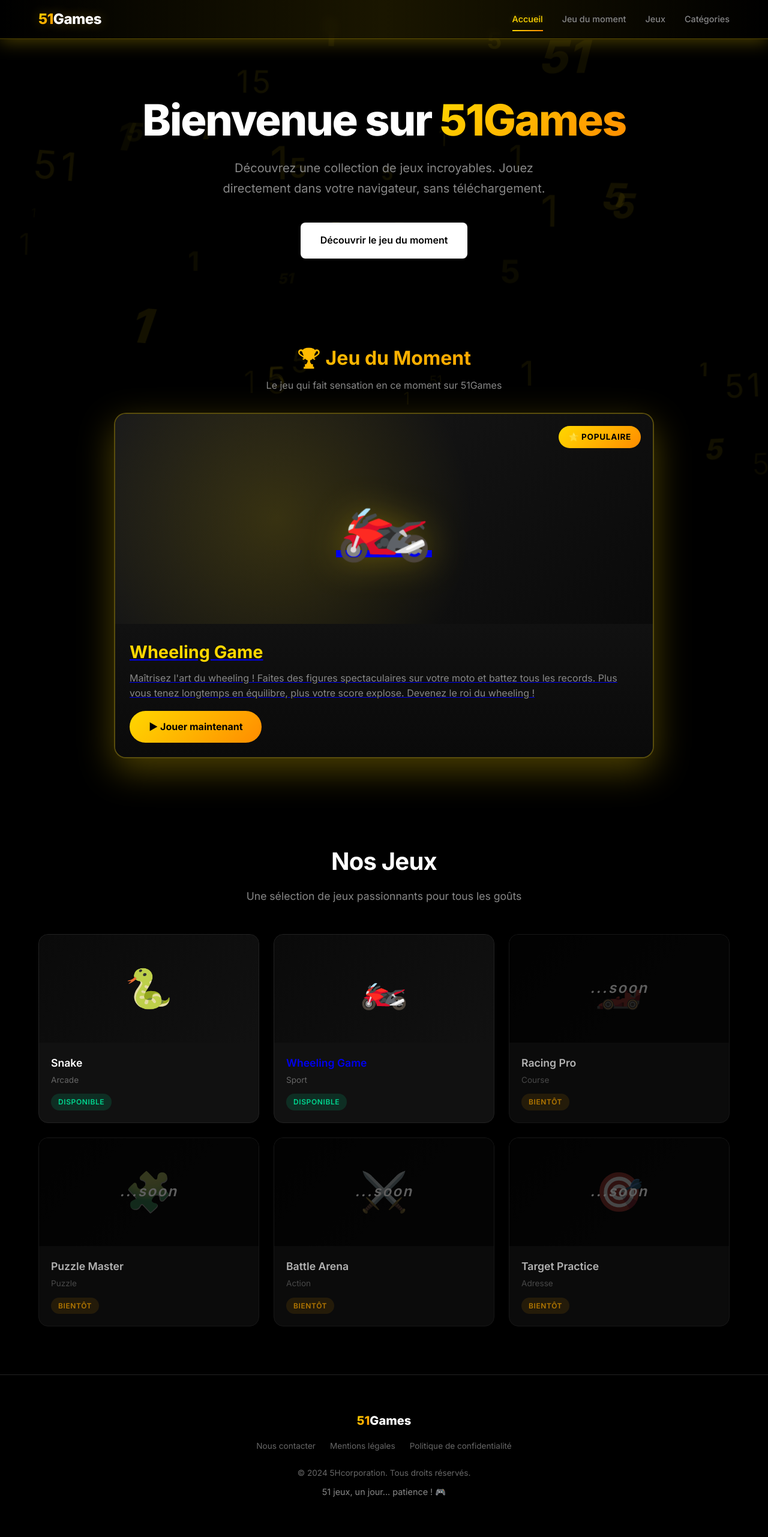
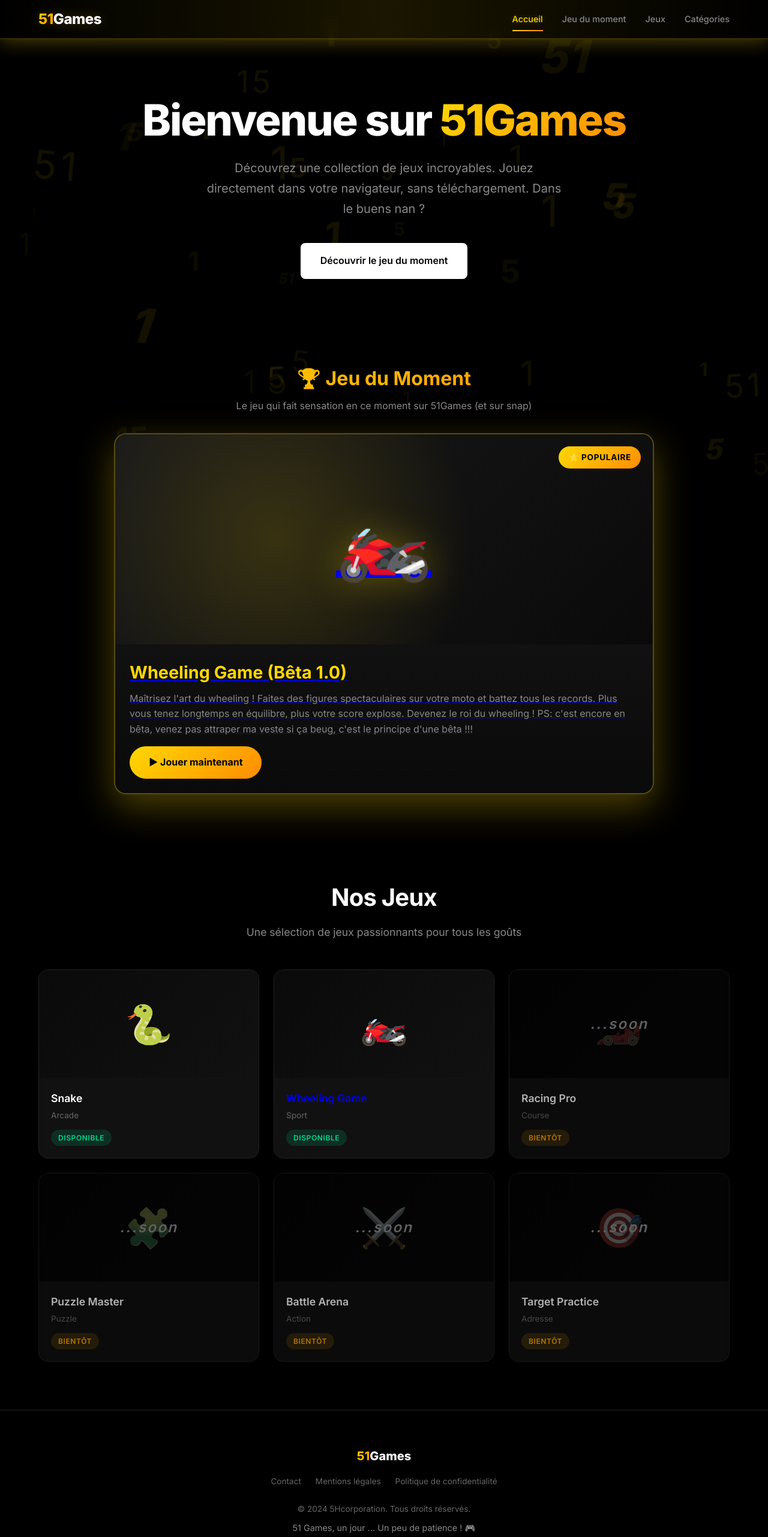
Before and after one commit to ZaherMadi/51Games, a plain HTML site: page index.html in a window 1280 px wide. Shown: the whole page at 60% size. Before the commit the page ends 2528 px from the top, so only its background shows below. Drawn offline with Linux system fonts and the light colour scheme.

Commit message:
51Games Beta V1.0

```diff
--- a/index.html
+++ b/index.html
@@ -3,7 +3,7 @@
 <head>
     <meta charset="UTF-8">
     <meta name="viewport" content="width=device-width, initial-scale=1.0">
-    <title>51Games - Votre portail de jeux en ligne</title>
+    <title>51Games - Jeux dans le bueno </title>
     <link rel="stylesheet" href="css/style.css">
     <link rel="preconnect" href="https://fonts.googleapis.com">
     <link rel="preconnect" href="https://fonts.gstatic.com" crossorigin>
@@ -35,7 +35,7 @@
                 Bienvenue sur <span class="gradient-text">51Games</span>
             </h1>
             <p class="hero-subtitle">
-                Découvrez une collection de jeux incroyables. Jouez directement dans votre navigateur, sans téléchargement.
+                Découvrez une collection de jeux incroyables. Jouez directement dans votre navigateur, sans téléchargement. Dans le buens nan ?
             </p>
             <a href="#featured" class="cta-button">Découvrir le jeu du moment</a>
         </div>
@@ -45,7 +45,7 @@
     <section class="featured-section" id="featured">
         <div class="container">
             <h2 class="featured-title">🏆 Jeu du Moment</h2>
-            <p class="featured-subtitle">Le jeu qui fait sensation en ce moment sur 51Games</p>
+            <p class="featured-subtitle">Le jeu qui fait sensation en ce moment sur 51Games (et sur snap) </p>
 
             <div class="featured-slider">
                 <a href="wheeling.html" class="featured-slide">
@@ -54,10 +54,11 @@
                         <div class="featured-icon">🏍️</div>
                     </div>
                     <div class="featured-info">
-                        <h3 class="featured-game-title">Wheeling Game</h3>
+                        <h3 class="featured-game-title">Wheeling Game (Bêta 1.0)</h3>
                         <p class="featured-game-desc">
                             Maîtrisez l'art du wheeling ! Faites des figures spectaculaires sur votre moto et battez tous les records.
                             Plus vous tenez longtemps en équilibre, plus votre score explose. Devenez le roi du wheeling !
+                            PS: c'est encore en bêta, venez pas attraper ma veste si ça beug, c'est le principe d'une bêta !!!
                         </p>
                         <span class="featured-cta">▶ Jouer maintenant</span>
                     </div>
@@ -184,12 +185,12 @@
                     <span class="logo-51">51</span><span class="logo-games">Games</span>
                 </div>
                 <div class="footer-links">
-                    <a href="contact.html" class="footer-link">Nous contacter</a>
+                    <a href="contact.html" class="footer-link">Contact</a>
                     <a href="mentions-legales.html" class="footer-link">Mentions légales</a>
                     <a href="politique-confidentialite.html" class="footer-link">Politique de confidentialité</a>
                 </div>
                 <p class="footer-text">© 2024 5Hcorporation. Tous droits réservés.</p>
-                <p class="footer-tagline">51 jeux, un jour... patience ! 🎮</p>
+                <p class="footer-tagline">51 Games, un jour ... Un peu de patience ! 🎮</p>
             </div>
         </div>
     </footer>
```
Also changed, not shown: contact.html (+2 -2 lines), mentions-legales.html (+2 -2 lines), politique-confidentialite.html (+2 -2 lines), wheeling.html (+2 -2 lines).
